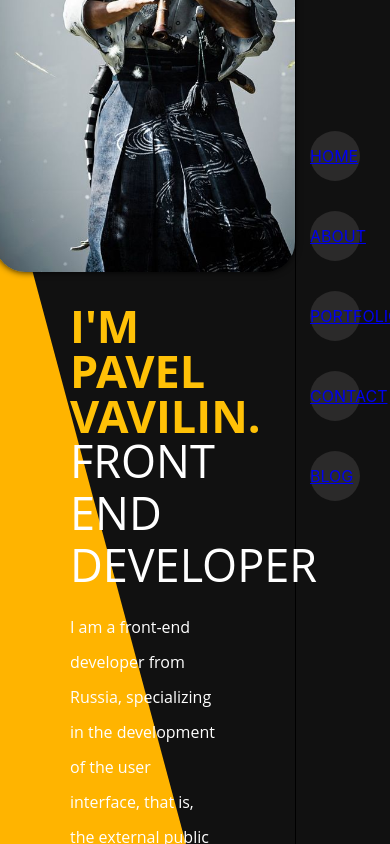
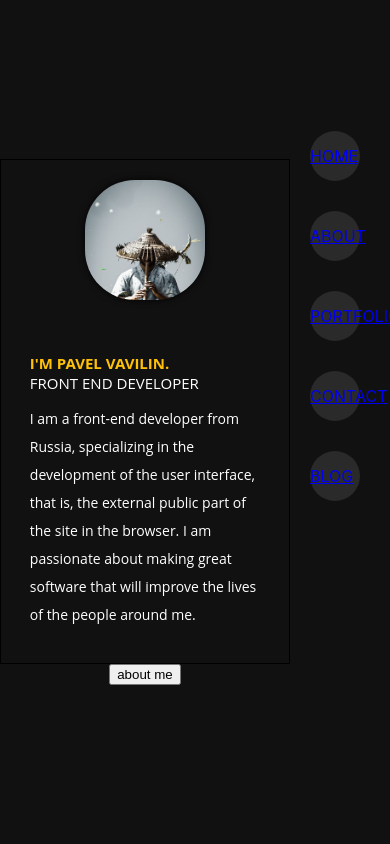
Before and after one commit to Iq-Life/Portfolio, a React (Create React App) app: page /home in a window 390 px wide. Shown: the top 844 px of the page. Built offline with nearby package versions, Linux system fonts and the light colour scheme.

Commit message:
@media => Home

```diff
--- a/src/сomponents/navbar/about/About.js
+++ b/src/сomponents/navbar/about/About.js
@@ -51,6 +51,7 @@ function About() {
             </div>
         </div>
         </div>
+        <Skills/>
     </div>
     )
 }
--- a/src/сomponents/navbar/about/About.module.css
+++ b/src/сomponents/navbar/about/About.module.css
@@ -8,7 +8,7 @@
     font-size: 15px;
 }
 .block1 {
-    height: 80vh;
+    min-height: 80vh;
 }
 .title{
     display: flex;
--- a/src/сomponents/navbar/about/skills/Skills.js
+++ b/src/сomponents/navbar/about/skills/Skills.js
@@ -4,14 +4,9 @@ import s from './Skills.module.css';
 
 export function Skills() {
     return <div className={s.all}>
-        <span className={s.profInfoTitle}><h2>MY SKILLS</h2></span>
-        <div className={s.skills}>
-            <Skills title="JavaScript" description=" sad asd sdsadasdas dasd asd asdas das das"/>
-            <Skills title="Css" description=" asdas ddfs sdf sdf asdas dasd sd asd asd "/>
-            <Skills title="HTML" description=" dasd asd dasd asd asd asd asd asd asd asd asd"/>
-            <Skills title="React" description=" dasd asd dasd asd asd asd asd asd asd asd asd"/>
-            <Skills title="Redax" description=" dasd asd dasd asd asd asd asd asd asd asd asd"/>
-            <Skills title="TypeScript" description=" dasd asd dasd asd asd asd asd asd asd asd asd"/>
+        <div className={s.title}><h2><span>MY</span> SKILLS</h2></div>
+        <div className={s.blockSkills}>
+
         </div>
     </div>
 
--- a/src/сomponents/navbar/about/skills/Skills.module.css
+++ b/src/сomponents/navbar/about/skills/Skills.module.css
@@ -1,16 +1,21 @@
 .all {
-    width: 250px;
+    min-height: 80vh;
+    background-color: #111;
+    width: 100%;
 }
 .icon {
-width: 60px;
+    width: 60px;
     height: 60px;
     background-color: #ffc107;
 }
-
 .title {
-
+    display: flex;
+    justify-content: center;
+    align-items: center;
 }
-
-.text {
-
+.title h2 span {
+    color: #ffc107;
 }
+.blockSkills {
+border: 1px solid white;
+}
--- a/src/сomponents/navbar/home/Home.module.css
+++ b/src/сomponents/navbar/home/Home.module.css
@@ -1,13 +1,3 @@
-/*
-.container {
-    background-color: #111;
-    height: 70%;
-    width: 100%;
-    margin: 0 auto;
-    display: flex;
-    align-items: center;
-}
-*/
 .home {
     height: 100vh;
     display: flex;
@@ -61,28 +51,100 @@
     font-size: 45px;
     line-height: 45px;
 }
-/*
-img {
-    width: 100%;
-    height: 100%;
-   object-fit: cover;
-    border-radius: 25px;
+@media screen and (max-width: 750px){
+    .block {
+        display: flex;
+        flex-direction: column;
+        justify-content: center;
+        align-items: center;
+        flex-wrap: wrap;
+    }
+    .ava {
+        background-image: url(../../../assets/img/ava1.jpg);
+        background-size: cover;
+        background-repeat: no-repeat;
+        height: 120px;
+        width: 120px;
+        border-radius: 50px;
+        z-index: 111;
+        box-shadow: 0 0 7px rgb(0 0 0 / 90%);
+        margin: auto;
+    }
+    .colorBlock{
+        position: fixed;
+        height: 200%;
+        width: 100%;
+        transform: rotate(-15deg);
+        left: -83%;
+        top: -50%;
+        background-color: #ffb400;
+    }
+    .text {
+        color: #fff;
+        line-height: 25px;
+        width: 50%;
+        font-family: 'Open Sans', sans-serif;
+        margin: auto;
+    }
+    .h {
+        color: #ffc107;
+        font-size: 35px;
+        line-height: 40px;
+        margin-bottom: 0;
+    }
+    .text span {
+        font-size: 35px;
+        line-height: 35px;
+    }
 }
-
-
-
-
-
-h1 span {
-    color: #fff;
-    font-weight: 600;
+@media screen and (max-width: 510px){
+    .block {
+        display: flex;
+        flex-direction: column;
+        justify-content: center;
+        align-items: center;
+        flex-wrap: wrap;
+        height: auto;
+    }
+    .ava {
+        background-image: url(../../../assets/img/ava1.jpg);
+        background-size: cover;
+        background-repeat: no-repeat;
+        height: 120px;
+        width: 120px;
+        border-radius: 50px;
+        z-index: 111;
+        box-shadow: 0 0 7px rgb(0 0 0 / 90%);
+        margin: 20px;
+    }
+    .colorBlock{
+        position: fixed;
+        height: 200%;
+        width: 100%;
+        transform: rotate(-15deg);
+        left: -90%;
+        top: 10%;
+        background-color: #111;
+    }
+    .text {
+        color: #fff;
+        line-height: 10px;
+        width: 80%;
+        font-family: 'Open Sans', sans-serif;
+        margin: 20px;
+    }
+    .h {
+        color: #ffc107;
+        font-size: 15px;
+        line-height: 25px;
+        margin-bottom: 0;
+    }
+    .text span {
+        font-size: 15px;
+        line-height: 15px;
+    }
+    p {
+        font-size: 14px;
+        line-height: 28px;
+    }
 }
-
-p {
-    font-family: 'Open Sans', sans-serif;
-    display: block;
-    margin-block-start: 1em;
-    margin-block-end: 1em;
-    margin-inline-start: 0px;
-    margin-inline-end: 0px;
-}*/
```
